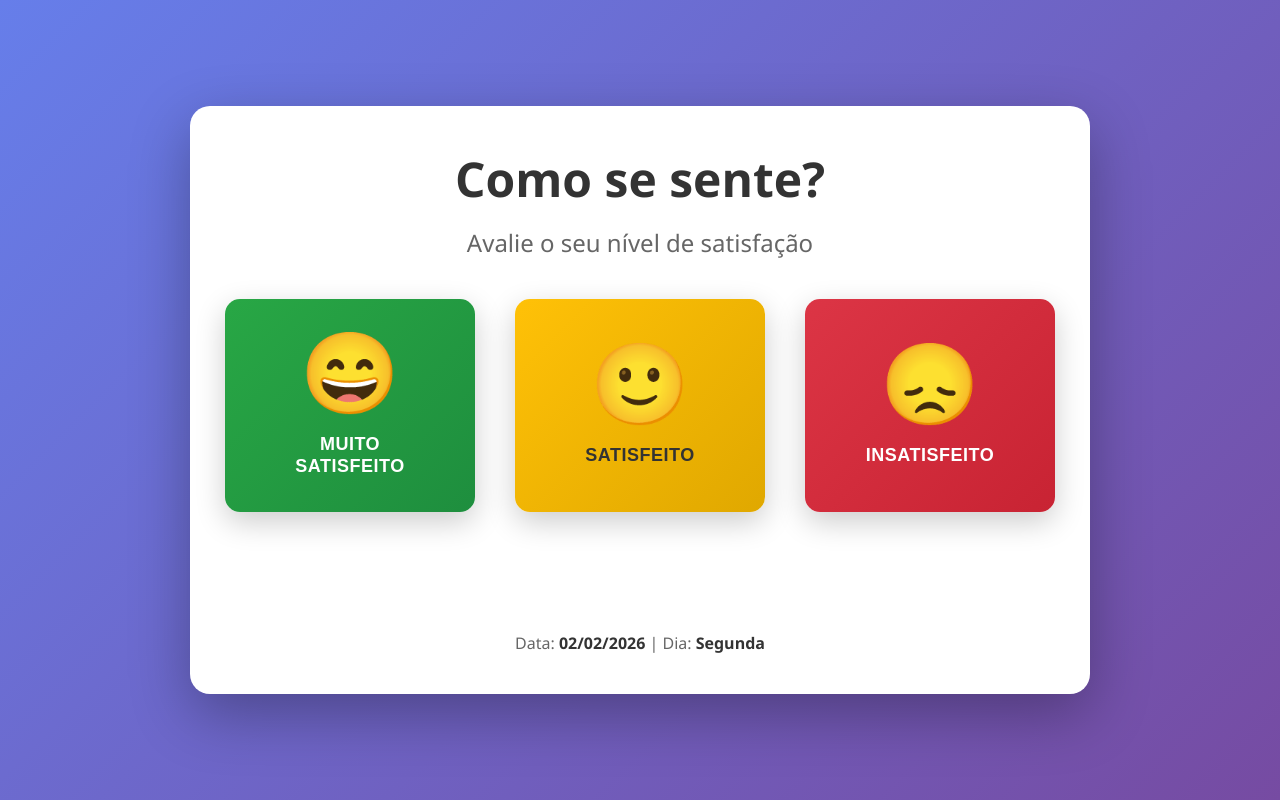
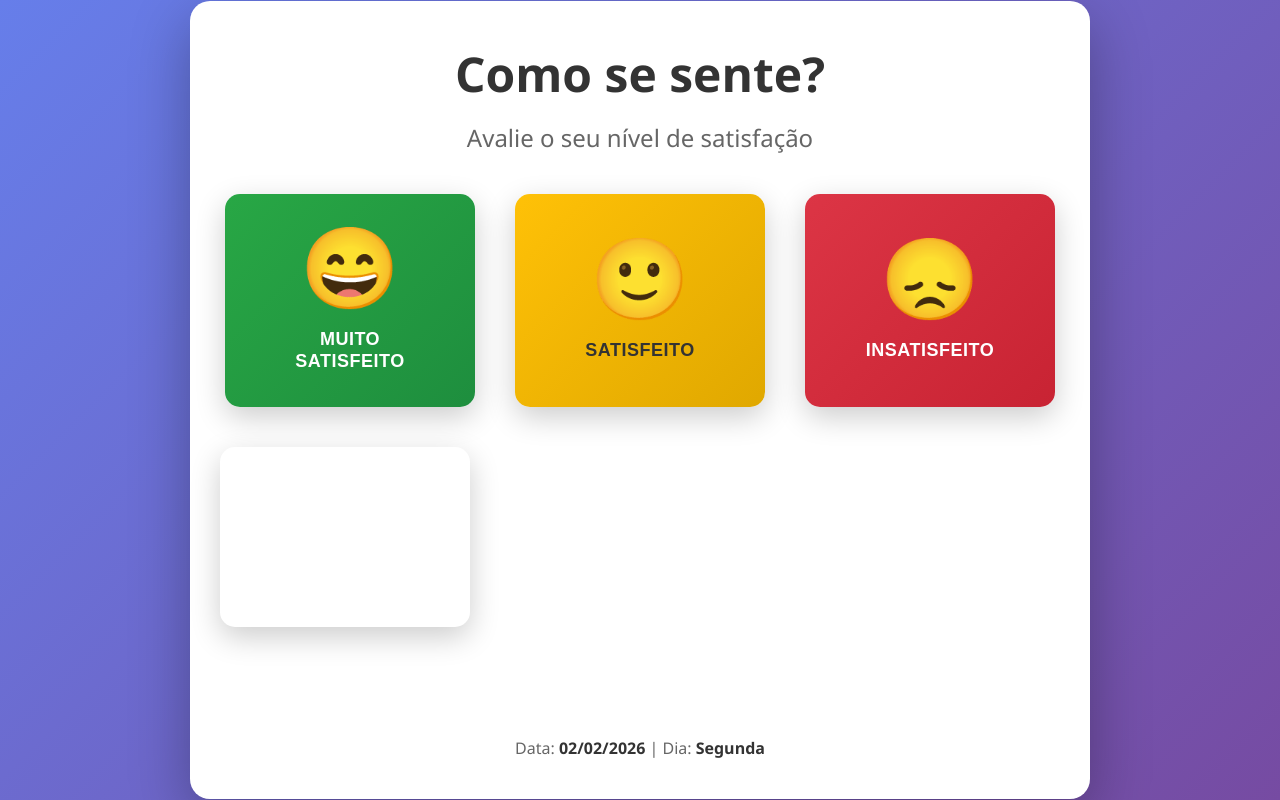
Before and after one commit to CrannyLOL/TesteATD_LP, a Flask app: page / in a window 1280 px wide. Run offline with Flask 3, Linux system fonts and the light colour scheme.

Commit message:
Atualizando projeto para versão atual

```diff
--- a/AppSatisfacao_Tiago/Templates/Index.html
+++ b/AppSatisfacao_Tiago/Templates/Index.html
@@ -27,6 +27,9 @@
                 </button>
             </div>
 
+            <!-- BOTÃO ADMIN -->
+            <a class="btn-fullscreen btn-admin" href="/Admin_Registos2026">Admin</a>
+
             <div id="mensagem" class="mensagem-feedback"></div>
 
             <p class="info-bottom">Data: <strong id="data-atual"></strong> | Dia: <strong id="dia-atual"></strong></p>
```
